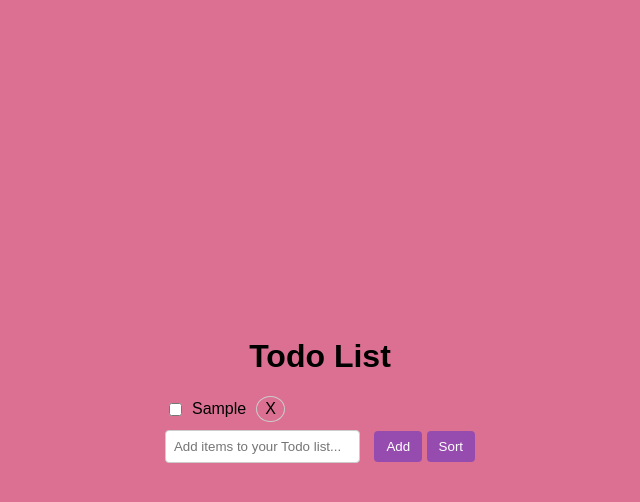
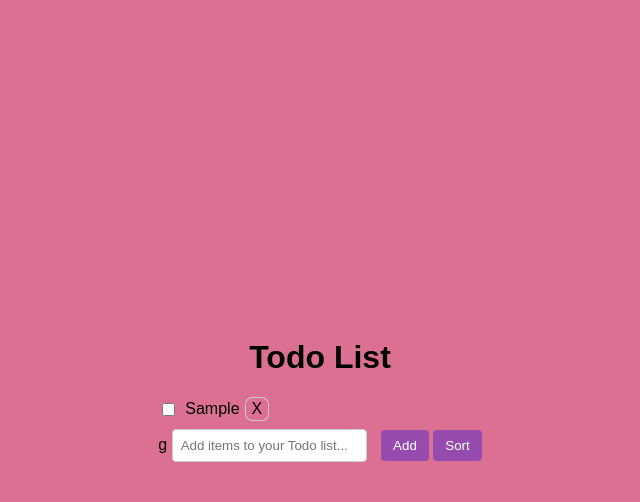
Before and after one commit to ThandiSineli/toDoList, a plain HTML site: page index.html in a window 1280 px wide. Both pictures are taken after typing "Sample" into the empty fields and a click on the button "Add". Shown: the whole page, without its empty margins (320-960 px from the left). Drawn offline with Linux system fonts and the light colour scheme.

Commit message:
secondCommit

```diff
--- a/index.html
+++ b/index.html
@@ -12,11 +12,11 @@
     <div id="inputContainer">
 
         <h1>Todo List</h1>
+        <div id="todoList"></div>g
+        <input type="text" id="newEntry" placeholder="Add items to your Todo list...">
+        <button id="addBtn">Add</button>
+        <button id="sortBtn">Sort</button>
 
-        <div id="todoList"></div>
-        <input type="text" id="newEntry" placeholder="Add items to your Todo list...">
-      <button id="addBtn">Add</button>
-        <button id="sortBtn">Sort</button>
           </div>
 
 
--- a/styles/index.css
+++ b/styles/index.css
@@ -53,27 +53,23 @@ body {
   }
 
   .deleteBtn {
-    margin-left: 10px;
-    padding: 3px 8px;
+    margin-left: 5px;
+    padding: 2px 6px;
     border: 1px solid #ccc;
-    border-radius: 50%;
+    border-radius: 30%;
     cursor: pointer;
   }
 
   .deleteBtn:hover {
-    background-color: #f44336;
+   /* background-color: #f44336;*/
     color: white;
-    size: 3% !important;
+
   }
   h1{
     text-align: center;
-    top: 100;
+
   }
-  .todoContainer{
-    padding: 10px 20px;
-    font-size: 14pt;
-    color: #bbb;
-    text-overflow: ellipsis;
+
 
 
 
```
